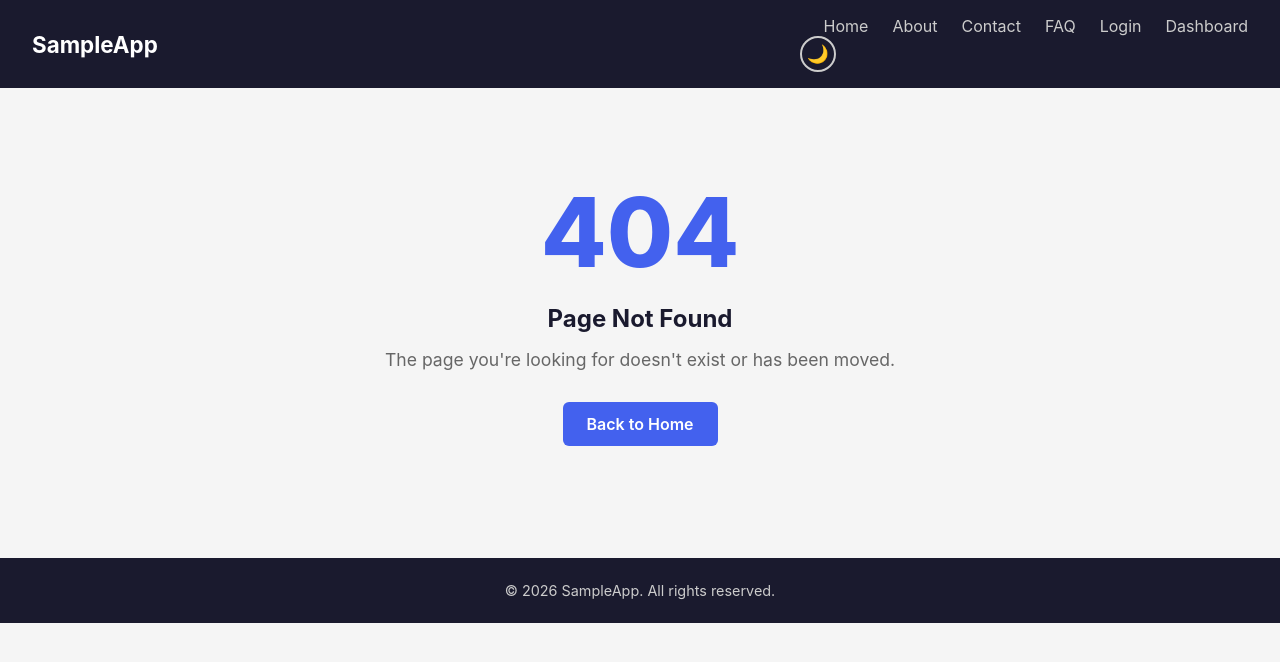
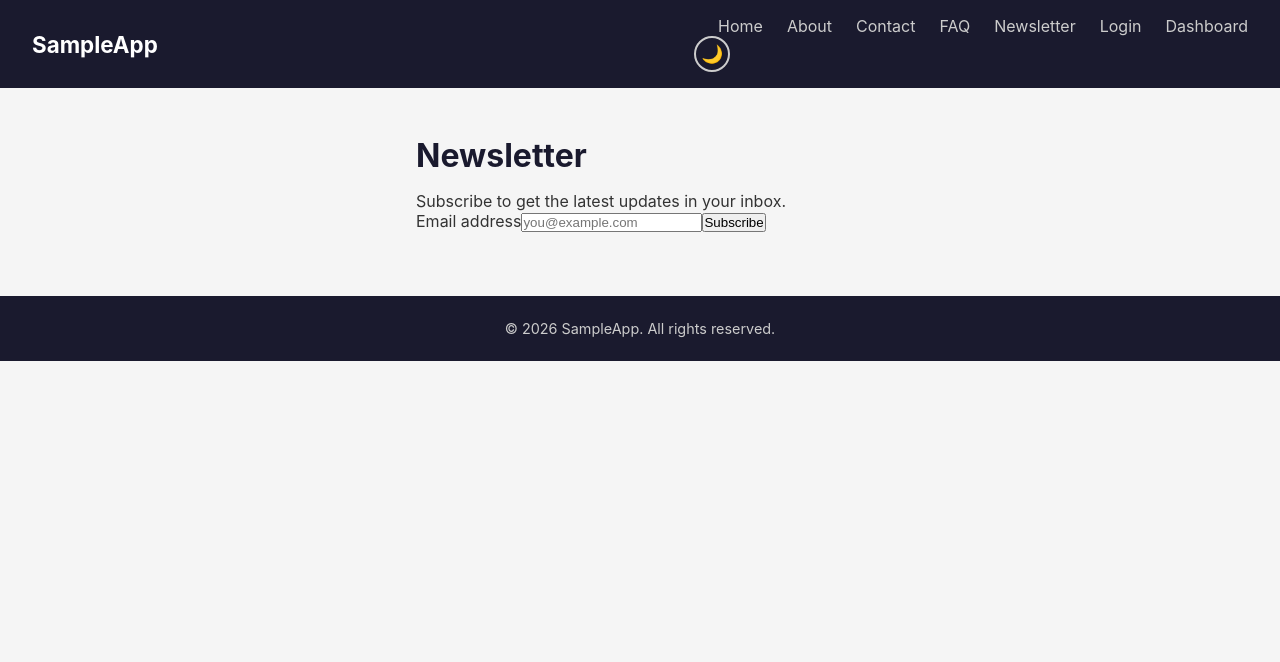
Before and after one commit to microsoft/sample-webapp, a React (Create React App) app: page /newsletter in a window 1280 px wide. Before the commit this address had no page. Shown: the top 662 px of the page. Built offline with nearby package versions, Linux system fonts and the light colour scheme.

Commit message:
feat: add newsletter subscription page

```diff
--- a/src/App.js
+++ b/src/App.js
@@ -10,6 +10,7 @@ import Dashboard from './pages/Dashboard';
 import About from './pages/About';
 import Contact from './pages/Contact';
 import FAQ from './pages/FAQ';
+import Newsletter from './pages/Newsletter';
 import NotFound from './pages/NotFound';
 import './App.css';
 
@@ -26,6 +27,7 @@ function App() {
             <Route path="/about" element={<About />} />
             <Route path="/contact" element={<Contact />} />
             <Route path="/faq" element={<FAQ />} />
+            <Route path="/newsletter" element={<Newsletter />} />
             <Route path="*" element={<NotFound />} />
           </Routes>
         </main>
--- a/src/components/Navbar.js
+++ b/src/components/Navbar.js
@@ -12,6 +12,7 @@ function Navbar() {
         <Link to="/about">About</Link>
         <Link to="/contact">Contact</Link>
         <Link to="/faq">FAQ</Link>
+        <Link to="/newsletter">Newsletter</Link>
         <Link to="/login">Login</Link>
         <Link to="/dashboard">Dashboard</Link>
         <ThemeToggle />
--- /dev/null
+++ b/src/pages/Newsletter.js
@@ -0,0 +1,71 @@
+import React, { useState } from 'react';
+
+/**
+ * Newsletter signup page. Simple, self-contained feature with clear, testable
+ * behavior: email validation, duplicate guard, and a success confirmation.
+ */
+function Newsletter() {
+  const [email, setEmail] = useState('');
+  const [status, setStatus] = useState(null); // 'success' | 'error' | 'duplicate'
+  const [subscribed, setSubscribed] = useState([]);
+
+  const isValidEmail = (value) => /^[^\s@]+@[^\s@]+\.[^\s@]+$/.test(value.trim());
+
+  const handleSubmit = (e) => {
+    e.preventDefault();
+    const value = email.trim();
+    if (!isValidEmail(value)) {
+      setStatus('error');
+      return;
+    }
+    if (subscribed.includes(value.toLowerCase())) {
+      setStatus('duplicate');
+      return;
+    }
+    setSubscribed((prev) => [...prev, value.toLowerCase()]);
+    setStatus('success');
+    setEmail('');
+  };
+
+  return (
+    <div className="page newsletter-page" style={{ maxWidth: 480, margin: '2rem auto', padding: '1rem' }}>
+      <h1>Newsletter</h1>
+      <p>Subscribe to get the latest updates in your inbox.</p>
+
+      <form onSubmit={handleSubmit} aria-label="newsletter-form" noValidate>
+        <label htmlFor="newsletter-email">Email address</label>
+        <input
+          id="newsletter-email"
+          name="email"
+          type="email"
+          placeholder="you@example.com"
+          value={email}
+          onChange={(e) => setEmail(e.target.value)}
+          aria-label="email"
+          data-testid="newsletter-email"
+        />
+        <button type="submit" data-testid="newsletter-subscribe">
+          Subscribe
+        </button>
+      </form>
+
+      {status === 'success' && (
+        <p role="status" data-testid="newsletter-success" style={{ color: 'green' }}>
+          Thanks for subscribing! Please check your inbox to confirm.
+        </p>
+      )}
+      {status === 'duplicate' && (
+        <p role="alert" data-testid="newsletter-duplicate" style={{ color: 'orange' }}>
+          You are already subscribed with this email.
+        </p>
+      )}
+      {status === 'error' && (
+        <p role="alert" data-testid="newsletter-error" style={{ color: 'red' }}>
+          Please enter a valid email address.
+        </p>
+      )}
+    </div>
+  );
+}
+
+export default Newsletter;
```
